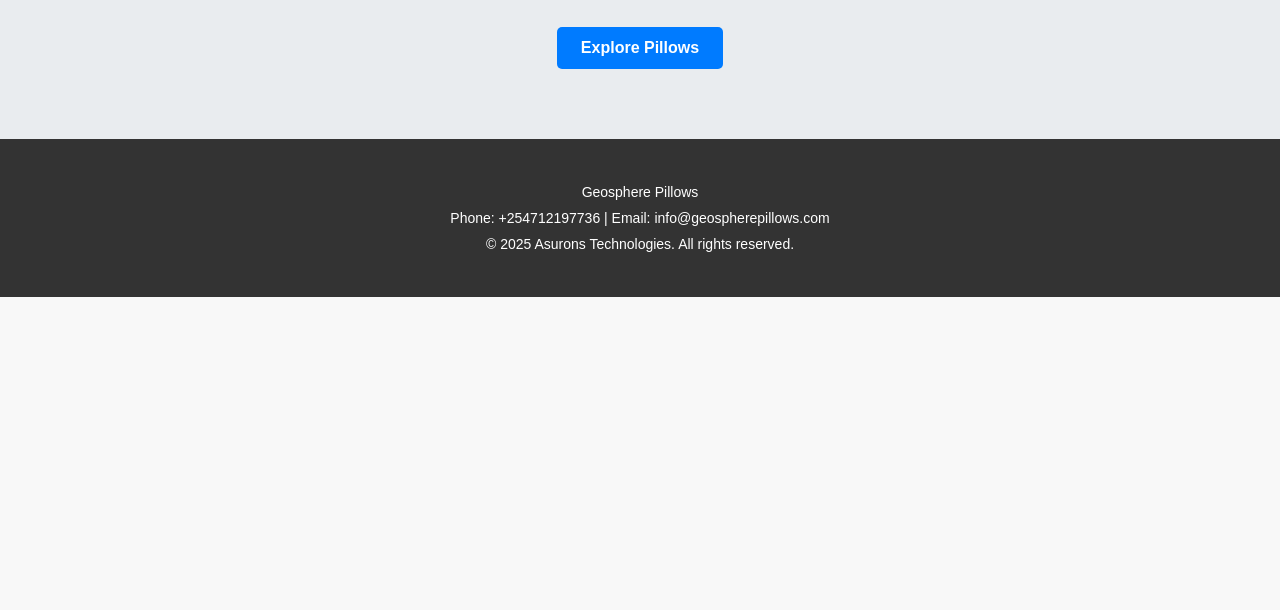
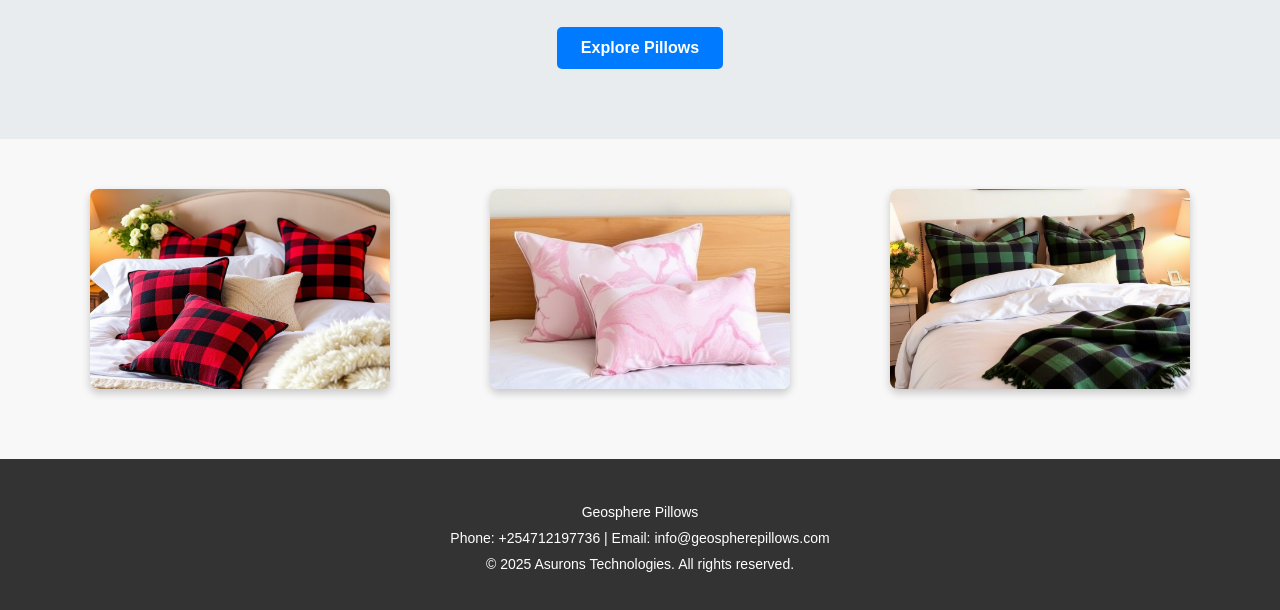
Before and after one commit to johnasuron/geospherepillows, a plain HTML site: page index.html in a window 1280 px wide. Shown: the part 288-898 px from the top of the page. Before the commit the page ends 800 px from the top, so only its background shows below. Drawn offline with nearby package versions, Linux system fonts and the light colour scheme; a script that the page names is missing.

Commit message:
Add files via upload

```diff
--- a/index.html
+++ b/index.html
@@ -35,6 +35,16 @@
                 <a href="throw-pillows.html" class="button">Explore Pillows</a>
             </div>
         </section>
+
+        <section class="main-images">
+            <div class="container">
+                <div class="image-row">
+                    <img src="pil1.png" alt="Pillow 1" class="main-image">
+                    <img src="bedpillow3.png" alt="Pillow 2" class="main-image">
+                    <img src="bedpillow6.png" alt="Pillow 3" class="main-image">
+                </div>
+            </div>
+        </section>
     </main>
 
     <footer>
--- a/style.css
+++ b/style.css
@@ -245,6 +245,28 @@ footer p {
     margin-top: 10px;
 }
 
+/* New styles for main images */
+.main-images {
+    padding: 30px 0;
+    background-color: #f8f8f8; /* or any background you prefer */
+}
+
+.image-row {
+    display: flex;
+    justify-content: space-around;
+    align-items: center;
+    flex-wrap: wrap; /* Allows images to wrap on smaller screens */
+}
+
+.main-image {
+    width: 300px; /* Adjust as needed */
+    height: 200px; /* adjust as needed*/
+    border-radius: 8px;
+    box-shadow: 0 4px 8px rgba(0, 0, 0, 0.2);
+    margin-bottom: 20px; /* Space between images if they wrap */
+    object-fit: cover; /* Prevents distortion, crops if necessary */
+}
+
 /* Responsive Design */
 @media (max-width: 768px) {
     header .container {
@@ -277,4 +299,10 @@ footer p {
     .contact-form {
         padding: 20px;
     }
+
+    .main-image {
+        width: 100%; /* Full width on smaller screens */
+        max-width: 400px; /* But not too big */
+        height: auto;
+    }
 }
```
